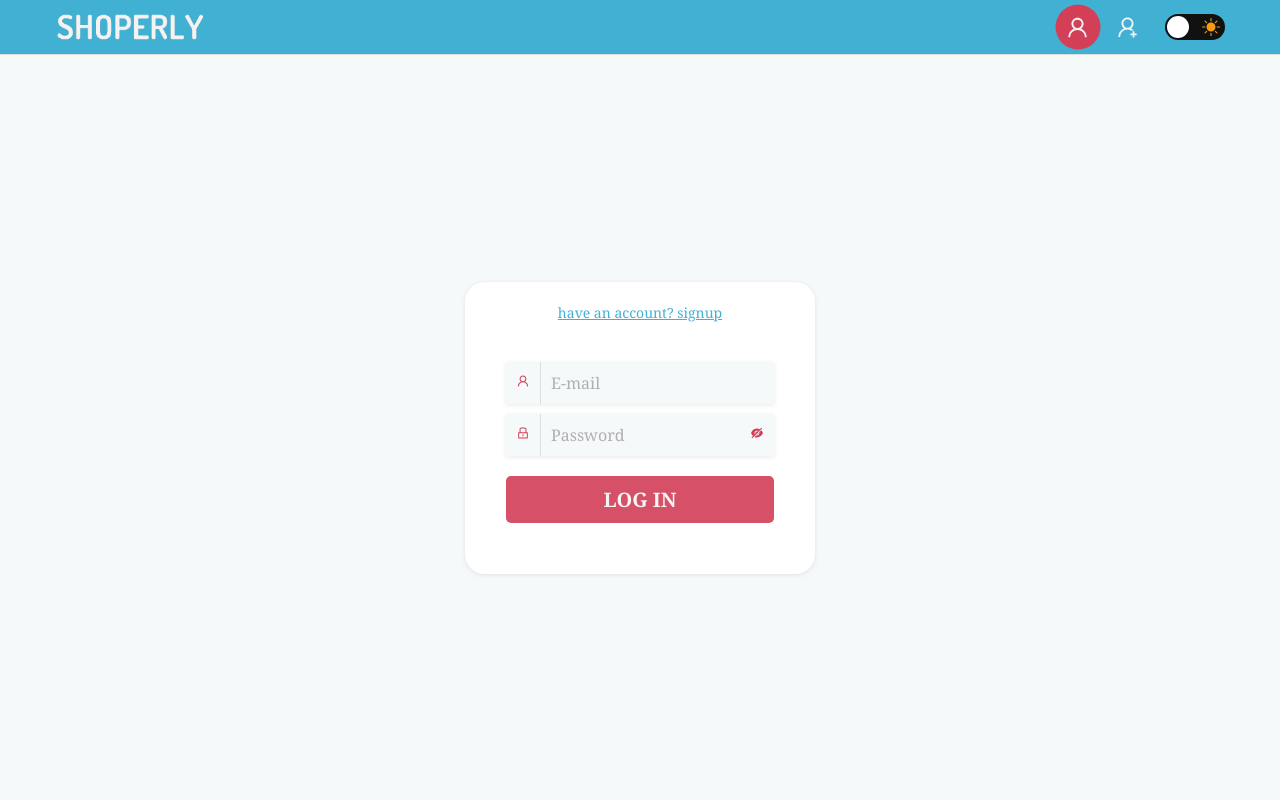
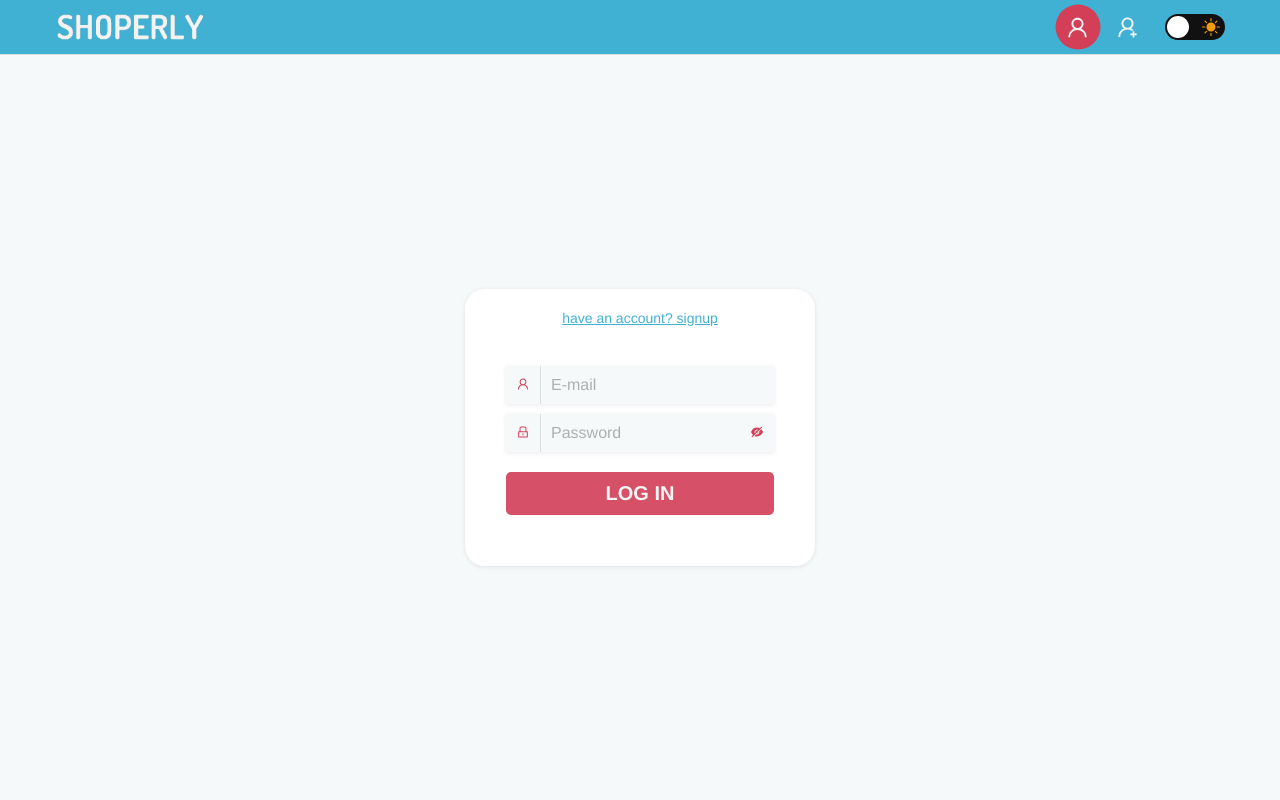
Before and after one commit to Mohammed-Jarrad/react-shopping-cart, a React (Create React App) app in the folder client/: page /login in a window 1280 px wide. Shown: the top 800 px of the page. Built offline with nearby package versions, Linux system fonts and the light colour scheme; no server answers.

Commit message:
change the font-family on the site

```diff
--- a/client/src/index.css
+++ b/client/src/index.css
@@ -1,12 +1,3 @@
-/* @import url("https://db.onlinewebfonts.com/c/a575313c6dc4fd00c1a9506e1c3ea4fc?family=Euclid+Circular+A");
-
-
-@font-face {
-    font-family: "Euclid Circular A";
-    src: url("https://db.onlinewebfonts.com/t/a575313c6dc4fd00c1a9506e1c3ea4fc.eot");
-    src: url("https://db.onlinewebfonts.com/t/a575313c6dc4fd00c1a9506e1c3ea4fc.eot?#iefix") format("embedded-opentype"), url("https://db.onlinewebfonts.com/t/a575313c6dc4fd00c1a9506e1c3ea4fc.woff2") format("woff2"), url("https://db.onlinewebfonts.com/t/a575313c6dc4fd00c1a9506e1c3ea4fc.woff") format("woff"), url("https://db.onlinewebfonts.com/t/a575313c6dc4fd00c1a9506e1c3ea4fc.ttf") format("truetype"), url("https://db.onlinewebfonts.com/t/a575313c6dc4fd00c1a9506e1c3ea4fc.svg#Euclid Circular A") format("svg");
-} */
-
 :root {
     --main-layout-height: calc(100vh - 95px);
 }
@@ -22,8 +13,7 @@ body {
     padding: 0;
     margin: 0;
     box-sizing: border-box;
-    /* font-family: 'Euclid Circular A'; */
-    font-family: Cambria, Cochin, Georgia, Times, 'Times New Roman', serif;
+    font-family: 'JetBrains Mono', Helvetica, sans-serif;
 }
 
 
--- a/client/src/pages/SingleOrder/SingleOrder.js
+++ b/client/src/pages/SingleOrder/SingleOrder.js
@@ -1,26 +1,26 @@
 /* eslint-disable react-hooks/exhaustive-deps */
-import React, { useContext, useEffect } from 'react';
-import { useParams } from 'react-router-dom';
-import Loading from '../../components/Loading/Loading';
-import { OrdersContext } from '../../Context/OrdersProvider';
-import '../../css/singleOrder/singleOrder.css';
-import SingleOrderLocation from './SingleOrderLocation';
-import SingleOrderProducts from './SingleOrderProducts';
-import SingleOrderTotalBox from './SingleOrderTotalBox';
-import ErrorPage from '../../components/ErrorPage/ErrorPage';
-import SingleOrderStatus from './SingleOrderStatus';
-import { UserContext } from '../../Context/UserProvider';
+import React, { useContext, useEffect } from "react";
+import { useParams } from "react-router-dom";
+import Loading from "../../components/Loading/Loading";
+import { OrdersContext } from "../../Context/OrdersProvider";
+import "../../css/singleOrder/singleOrder.css";
+import SingleOrderLocation from "./SingleOrderLocation";
+import SingleOrderProducts from "./SingleOrderProducts";
+import SingleOrderTotalBox from "./SingleOrderTotalBox";
+import ErrorPage from "../../components/ErrorPage/ErrorPage";
+import SingleOrderStatus from "./SingleOrderStatus";
+import { UserContext } from "../../Context/UserProvider";
 
 const SingleOrder = () => {
 	// context
-	const { getOrder, setOrder, order, ignore, loading, setLoading } = useContext(OrdersContext);
+	const { getOrder, order, ignore, loading } = useContext(OrdersContext);
 	const { admin } = useContext(UserContext);
 	// variables
 	const order_id = useParams().id;
-	//
+	// hooks
 	useEffect(() => {
 		getOrder(order_id);
-		console.log('From Single Order...');
+		console.log("From Single Order...");
 	}, [ignore]);
 
 	return (
```
Also changed, not shown: client/src/pages/Home/Home.js (+7 -7 lines), client/tailwind.config.js (+26 -23 lines).
